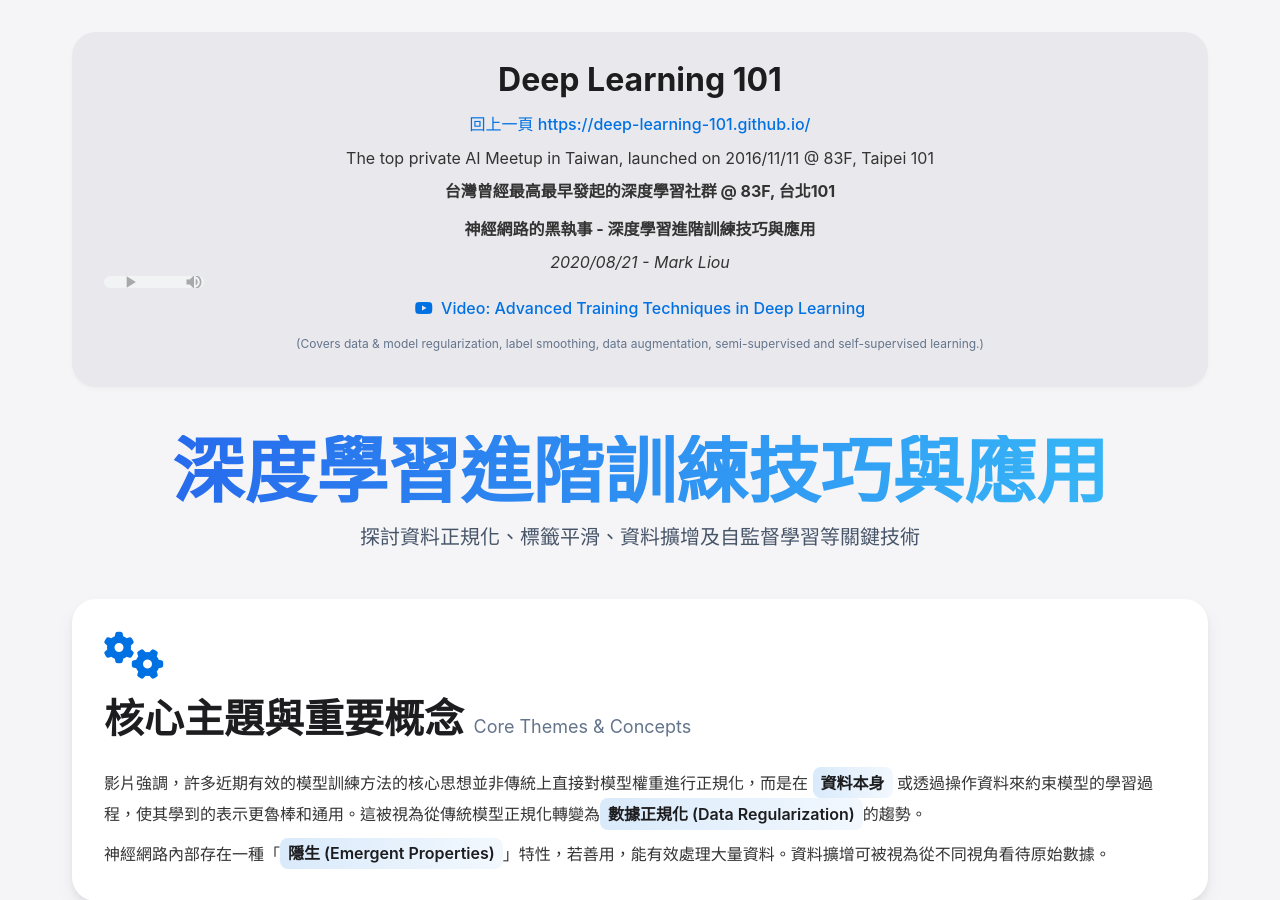
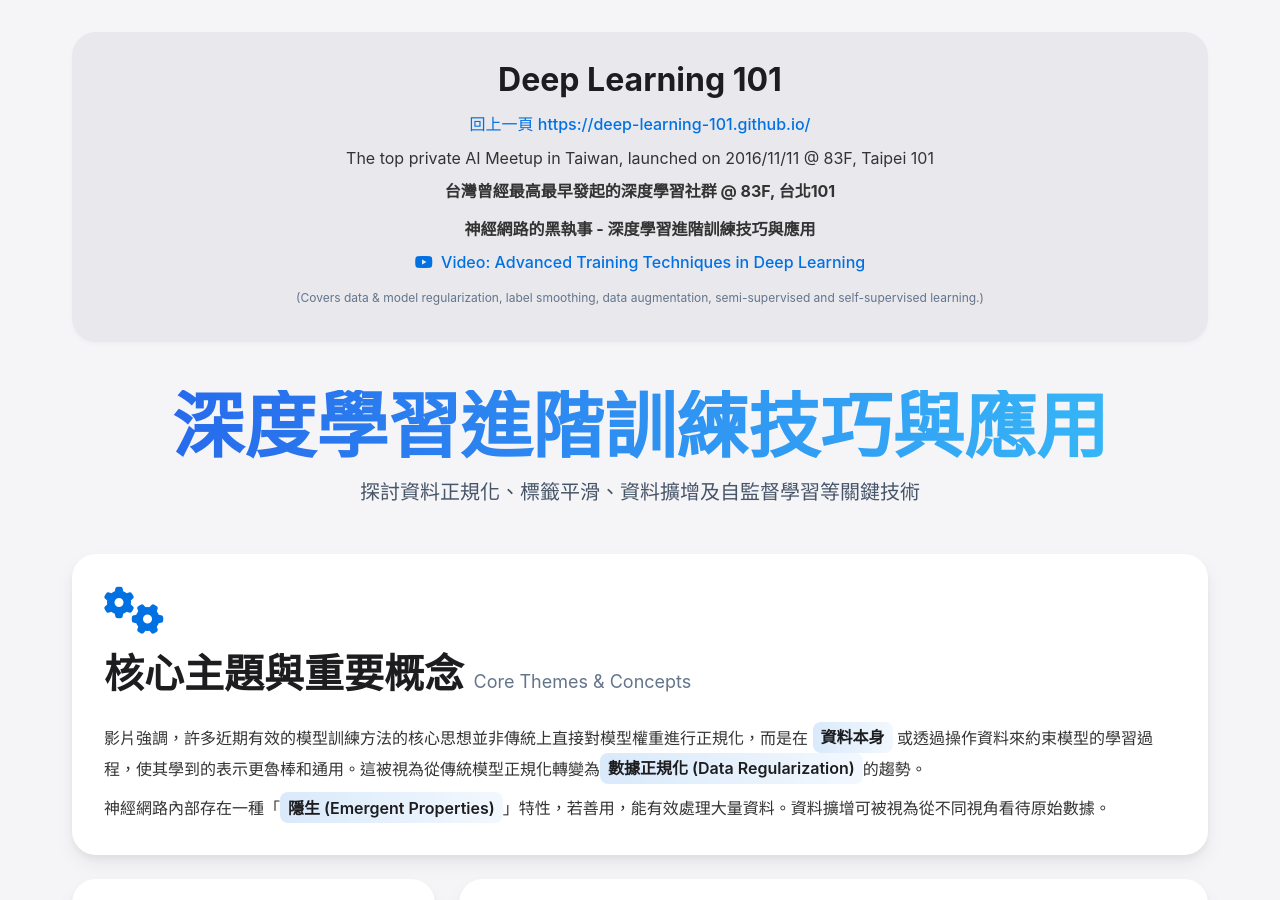
Before and after one commit to Deep-Learning-101/deep-learning-101.github.io, a Jekyll site: the page html/NO44.html, which Jekyll copies as it is, in a window 1280 px wide and 900 px high. Built offline with Jekyll 4.4.1, drawn with Linux system fonts in a browser that asks for light colours; nearby versions of some CDN libraries.

Commit message:
Update NO44.html

```diff
--- a/html/NO44.html
+++ b/html/NO44.html
@@ -175,7 +175,6 @@
                 <p class="mt-3">
                     <strong>神經網路的黑執事 - 深度學習進階訓練技巧與應用</strong>
                 </p>
-                <p><em>2020/08/21 - Mark Liou </em><audio controls style="width:100px; height:12px;"><source src="notebooklm-mp3/NO44.mp3" type="audio/mpeg"></audio></p>
                 <p>
                     <a href="https://www.youtube.com/watch?v=gMaQTqZUW58" target="_blank" rel="noopener noreferrer"><i class="fab fa-youtube mr-1"></i> Video: Advanced Training Techniques in Deep Learning</a>
                 </p>
```
